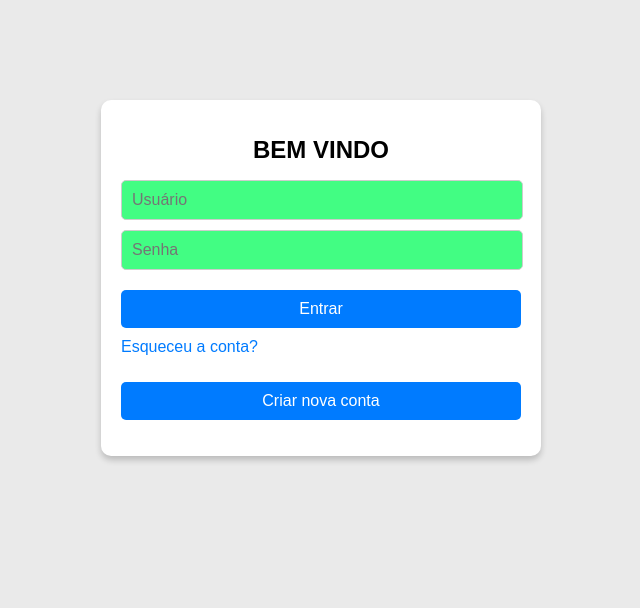
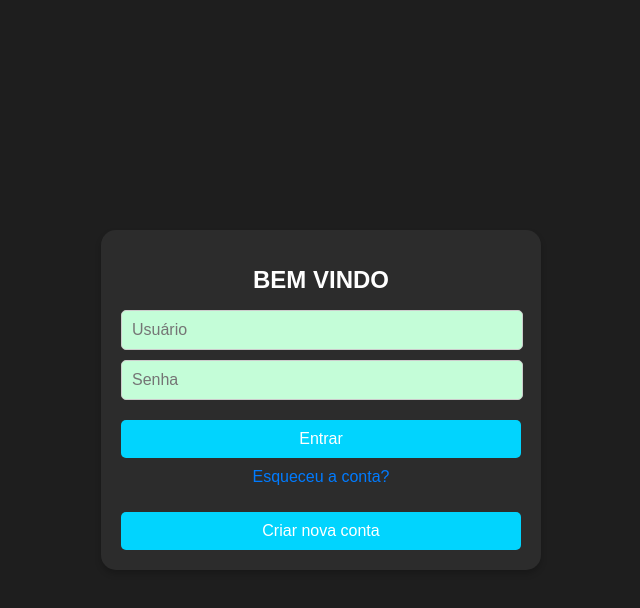
Before and after one commit to pedrolucasalvess/jogo-pi, a plain HTML site: page index.html in a window 1280 px wide. Shown: the whole page, without its empty margins (319-959 px from the left). Drawn offline with Linux system fonts and the light colour scheme.

Commit message:
atualizado

```diff
--- /dev/null
+++ b/fases.css
@@ -0,0 +1,55 @@
+body {
+    font-family: 'Arial', sans-serif;
+    background-color: #1e1e1e;
+    color: white;
+    text-align: center;
+    margin: 0;
+    display: flex;
+    justify-content: center;
+    align-items: center;
+    height: 100vh;
+}
+
+.container {
+    background: #2c2c2c;
+    padding: 20px;
+    border-radius: 15px;
+    box-shadow: 0 4px 10px rgba(0, 0, 0, 0.3);
+    width: 90%;
+    max-width: 350px;
+}
+
+.voltar {
+    background: none;
+    border: none;
+    color: white;
+    font-size: 24px;
+    cursor: pointer;
+    text-align: left;
+    display: block;
+    width: 100%;
+}
+
+h1 {
+    font-size: 24px;
+    margin-bottom: 20px;
+}
+
+.fase {
+    display: block;
+    width: 100%;
+    padding: 12px;
+    margin: 10px 0;
+    background: #3a3a3a;
+    color: #4af626;
+    border: 2px solid #4af626;
+    border-radius: 8px;
+    font-size: 16px;
+    cursor: pointer;
+    transition: 0.3s;
+}
+
+.fase:hover {
+    background: #4af626;
+    color: #1e1e1e;
+}
--- /dev/null
+++ b/fases.js
@@ -0,0 +1,3 @@
+function voltarMenu() {
+    window.history.back();
+}
--- a/index.html
+++ b/index.html
@@ -5,26 +5,25 @@
     <meta name="viewport" content="width=device-width, initial-scale=1.0">
     <title>Jogo Educacional</title>
     <link rel="stylesheet" href="style.css">
-    <script src="script.js"></script>
-
+    <script src="script.js" defer></script>
 </head>
 <body>
     <div class="container">
         <div id="login" class="tela ativa">
             <h1>BEM VINDO</h1>
-            <input type="text" placeholder="Usuário" class="input" style="background-color: rgb(66, 253, 131);">
-            <input type="password" placeholder="Senha" class="input" style="background-color: rgb(66, 253, 131);">
+            <input type="text" placeholder="Usuário" class="input">
+            <input type="password" placeholder="Senha" class="input">
             <button class="btn-entrar" onclick="entrar()">Entrar</button>
-            <p style="text-align: left;"><a href="#">Esqueceu a conta?</a></p>
-            <p style="text-align: center;"><button class="btn-entrar">Criar nova conta</button></p>
+            <p><a href="#">Esqueceu a conta?</a></p>
+            <button class="btn-entrar">Criar nova conta</button>
         </div>
 
         <div id="menu" class="tela">
             <h1>MENU</h1>
-            <button onclick="mostrarTela('fases')">Fases</button>
+            <button onclick="window.location.href='fases.html'">Fases</button>
             <button onclick="mostrarTela('colecao')">Coleção</button>
             <button onclick="mostrarTela('progresso')">Progresso</button>
-            <button onclick="mostrarTela('missoes')">Missões</button>
+            <button onclick="window.location.href='missoes.html'">Missões</button>
             <button onclick="mostrarTela('pontos')">Pontos</button>
         </div>
     </div>
--- /dev/null
+++ b/missoes.css
@@ -0,0 +1,73 @@
+body {
+    font-family: Arial, sans-serif;
+    background-color: #000;
+    color: white;
+    text-align: center;
+    margin: 0;
+    display: flex;
+    justify-content: center;
+    align-items: center;
+    height: 100vh;
+}
+
+.container {
+    background: #e0e0e0;
+    padding: 20px;
+    border-radius: 15px;
+    box-shadow: 0px 4px 6px rgba(0, 0, 0, 0.2);
+    width: 90%;
+    max-width: 400px;
+    position: relative;
+}
+
+h1 {
+    font-size: 28px;
+    font-weight: bold;
+    color: black;
+}
+
+.btn-voltar {
+    position: absolute;
+    left: 10px;
+    top: 10px;
+    background: none;
+    border: none;
+    font-size: 24px;
+    cursor: pointer;
+}
+
+.missoes {
+    margin-top: 20px;
+}
+
+.missao {
+    width: 90%;
+    background: none;
+    color: #39c96e;
+    border: 2px solid #39c96e;
+    padding: 10px;
+    border-radius: 10px;
+    font-size: 18px;
+    cursor: pointer;
+    display: block;
+    margin: 10px auto;
+    transition: 0.3s;
+}
+
+.missao:hover {
+    background: #39c96e;
+    color: white;
+}
+
+.descricao {
+    display: none;
+    font-size: 16px;
+    color: black;
+    margin-top: 5px;
+    background: #d4d4d4;
+    padding: 10px;
+    border-radius: 10px;
+    width: 85%;
+    margin-left: auto;
+    margin-right: auto;
+}
--- a/style.css
+++ b/style.css
@@ -1,20 +1,22 @@
 body {
     font-family: Arial, sans-serif;
-    background-color: #eaeaea;
+    background-color: #1e1e1e;
+    color: white;
     text-align: center;
     margin: 0;
-    padding: 0;
+    display: flex;
+    justify-content: center;
+    align-items: center;
+    height: 100vh;
 }
 
 .container {
-    width: 100%;
+    background: #2c2c2c;
+    padding: 20px;
+    border-radius: 15px;
+    box-shadow: 0px 4px 6px rgba(0, 0, 0, 0.2);
+    width: 90%;
     max-width: 400px;
-    margin: auto;
-    margin-top: 100px;
-    background: #ffffff;
-    padding: 20px;
-    border-radius: 10px;
-    box-shadow: 0px 4px 6px rgba(0, 0, 0, 0.2);
 }
 
 .tela {
@@ -38,11 +40,12 @@ h1 {
     border-radius: 5px;
     font-size: 16px;
     display: block;
+    background-color: rgb(196, 253, 216);
 }
 
 .btn-entrar {
     width: 100%;
-    background-color: #007bff;
+    background-color: #01d4fe;
     color: white;
     border: none;
     padding: 10px;
@@ -53,7 +56,7 @@ h1 {
 }
 
 .btn-entrar:hover {
-    background-color: #0056b3;
+    background-color: #01b5dc;
 }
 
 p {
```
Also changed, not shown: fases.html (added, +23 -0 lines), missoes.html (added, +29 -0 lines), missoes.js (added, +12 -0 lines).
